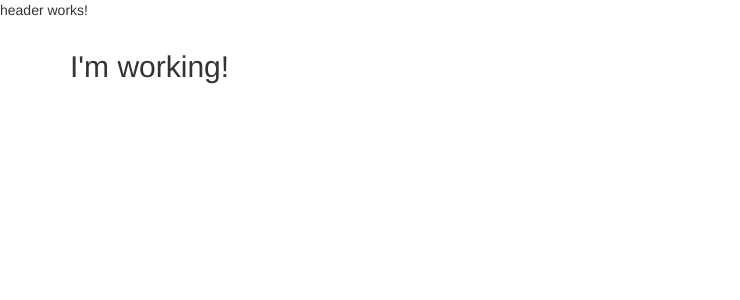
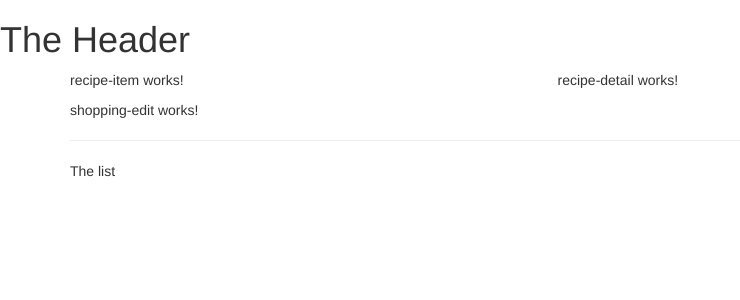
Before and after one commit to beltranArmando/AngularCourseProject, an Angular app: page / in a window 1280 px wide. Shown: the top 300 px of the page, without its empty margins (0-740 px from the left). Built offline with nearby package versions, Linux system fonts and the light colour scheme.

Commit message:
using the components

```diff
--- a/src/app/app.component.html
+++ b/src/app/app.component.html
@@ -2,7 +2,8 @@
 <div class="container">
   <div class="row">
     <div class="col-md-12">
-      <h2>I'm working!</h2>
+      <app-recipes></app-recipes>
+      <app-shopping-list></app-shopping-list>
     </div>
   </div>
 </div>
--- a/src/app/header/header.component.html
+++ b/src/app/header/header.component.html
@@ -1 +1 @@
-<p>header works!</p>
+<h1>The Header</h1>
--- a/src/app/recipes/recipe-list/recipe-list.component.html
+++ b/src/app/recipes/recipe-list/recipe-list.component.html
@@ -1 +1 @@
-<p>recipe-list works!</p>
+<app-recipe-item></app-recipe-item>
--- a/src/app/recipes/recipes.component.html
+++ b/src/app/recipes/recipes.component.html
@@ -1 +1,8 @@
-<p>recipes works!</p>
+<div class="row">
+  <div class="col-md-5">
+    <app-recipe-list></app-recipe-list>
+  </div>
+  <div class="col-md-7">
+    <app-recipe-detail></app-recipe-detail>
+  </div>
+</div>
--- a/src/app/shopping-list/shopping-list.component.html
+++ b/src/app/shopping-list/shopping-list.component.html
@@ -1 +1,7 @@
-<p>shopping-list works!</p>
+<div class="row">
+  <div class="col-xs-10">
+    <app-shopping-edit></app-shopping-edit>
+    <hr>
+    <p>The list</p>
+  </div>
+</div>
```
